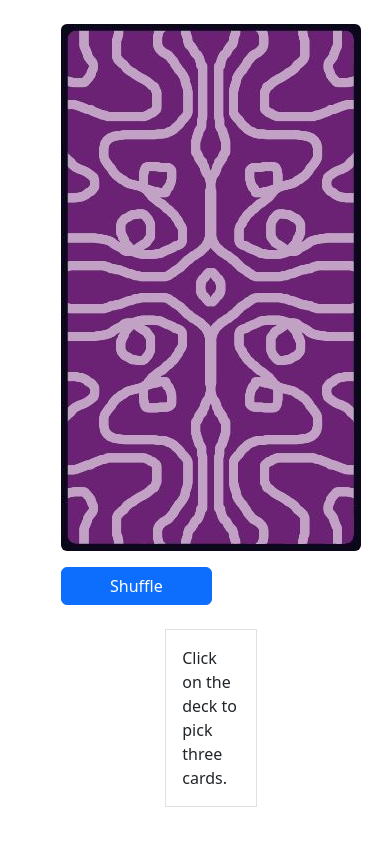
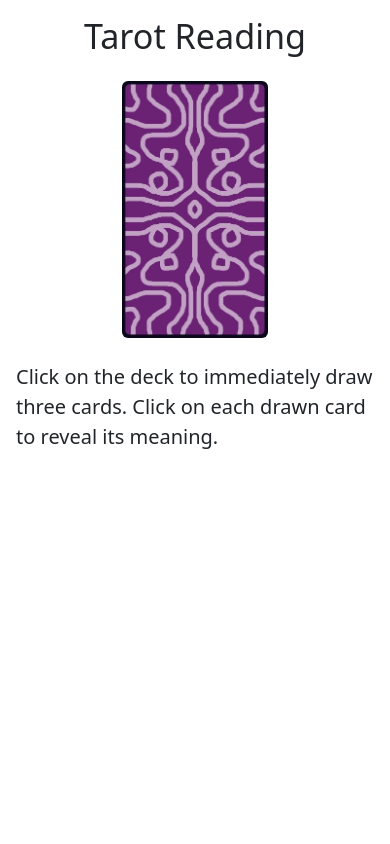
Before and after one commit to missmansanas/tarot-reading, a React (Create React App) app: page / in a window 390 px wide. Built offline with nearby package versions, Linux system fonts and the light colour scheme.

Commit message:
Updated responsiveness, renamed some cards to fit dynamic image source

```diff
--- a/src/App.css
+++ b/src/App.css
@@ -1,7 +1,17 @@
 img.deck {
-  transition: transform ease 500ms;
+  transition: all ease 350ms;
 }
 
 img.deck:hover {
-  transform: rotate(-1deg) translate(0px, 5px);
+  transform: rotate(-0.5deg) translate(0px, 1px);
+  box-shadow: 2px 4px 12px grey;
 }
+
+.readcard {
+  transition: all ease 350ms;
+}
+
+.readcard:hover {
+  transform: rotate(1deg) translate(0px, -1px);
+  box-shadow: 2px 4px 12px grey;
+}
--- a/src/App.js
+++ b/src/App.js
@@ -5,7 +5,7 @@ import { useState } from 'react';
 import Container from "react-bootstrap/Container";
 import Row from "react-bootstrap/Row";
 import Col from "react-bootstrap/Col";
-import Button from "react-bootstrap/Button";
+// import Button from "react-bootstrap/Button";
 import CardApp from "./CardApp";
 
 function App() {
@@ -39,26 +39,31 @@ function App() {
   }
 
   return (
-    <div className="App container-md">
+    <div className="App">
 
-      <Container className="m-3">
+      <Container>
+        <h1 className="display-4 text-center my-3">Tarot Reading</h1>
+      </Container>
+
+      <Container className="m-auto container-lg">
         <Row className="justify-content-center">
-          <Col xs="auto" lg={2} className="p-2">
+          <Col xs={5} lg={2} className="p-2">
             <img onClick={readThree} className="deck rounded img-fluid" src={require("./assets/CardBacks.jpg")} alt=""/><br/>
-            <Button className="shuffle px-5 my-3">Shuffle</Button>
+            {/* <Button className="shuffle px-5 my-3">Shuffle</Button> */}
           </Col>
               {reading?.length > 0
                 ? (<>
                   {reading.map((reading) => {
                     return (
-                    <Col lg={2} className="p-2 border-0">
-                    <CardApp card={reading}/>
+                    <Col xs={5} lg={2} className="p-2 border-0">
+                      <CardApp card={reading}/>
                     </Col>
                     )
                   })}
                     </>
                   ) : (
-                  <Col xs={3} lg={8} className="p-3 border border-tertiary bg-none">Click on the deck to pick three cards.</Col>
+                  <Col xs="auto" lg={2} className="p-3 border-0">
+                    <p className="lead">Click on the deck to immediately draw three cards. Click on each drawn card to reveal its meaning.</p></Col>
                 )
               }
         </Row>
--- a/src/CardApp.js
+++ b/src/CardApp.js
@@ -1,13 +1,19 @@
-import Card from "react-bootstrap/Card"
+import Card from "react-bootstrap/Card";
+import { useState } from "react";
+import Collapse from "react-bootstrap/Collapse";
 
 const CardApp = ({ card }) => {
+    const [open, setOpen] = useState(false);
+
     return (
     <Card>
-    <Card.Img src={card.arcana === "Minor" ? require(`./assets/${card.suit}${card.rank}.jpg`) : require(`./assets/${card.rank}-${card.name.replace(" ","")}.jpg`)}></Card.Img>
-    <Card.Body>
-        <Card.Title className="display-6">{card.name}</Card.Title>
-        <Card.Text className="lead">{card.description}</Card.Text>
-    </Card.Body>
+    <Card.Img className="readcard" src={card.arcana === "Minor" ? require(`./assets/${card.suit}${card.rank}.jpg`) : require(`./assets/${card.rank}-${card.name.replace(/ /g,"")}.jpg`)} onClick={()=>setOpen(!open)}></Card.Img>
+    <Collapse in={open}>
+        <Card.Body>
+            <Card.Title>{card.name}</Card.Title>
+            <Card.Text className="lead">{card.description}</Card.Text>
+        </Card.Body>
+    </Collapse>
     </Card>
     )
 
```
Also changed, not shown: src/assets/10-TheWheelofFortune.jpg (renamed from src/assets/10-WheelOfFortune.jpg), 1 other file (tests, documents, lock files or other folders).
